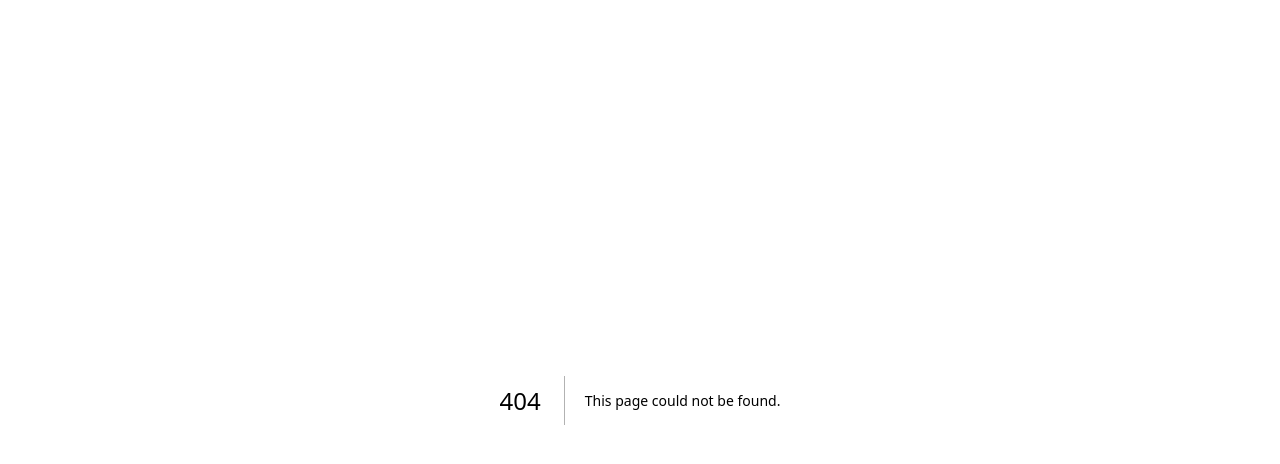
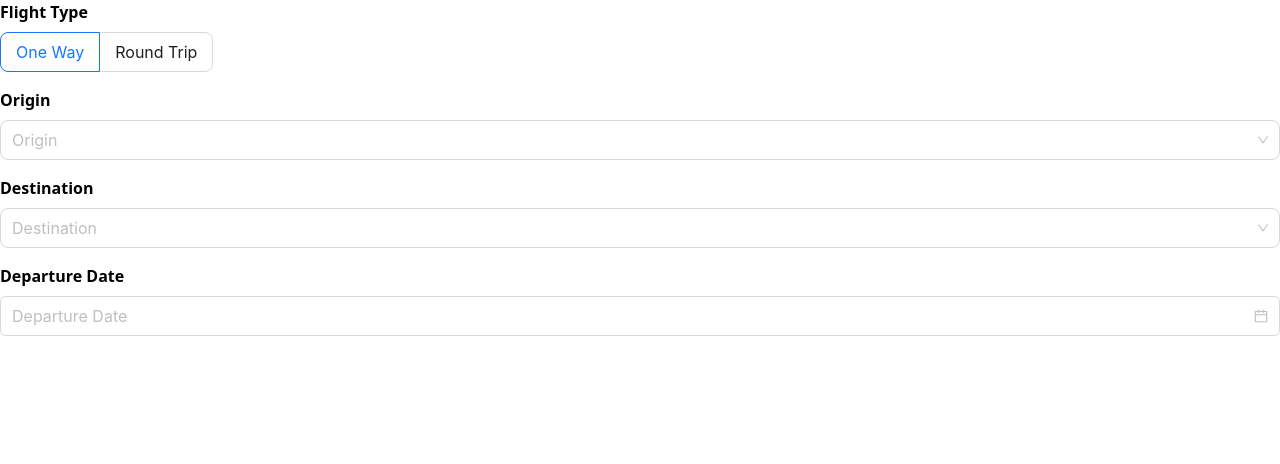
Before and after one commit to koalicioous/travel-itinerary, a Next.js app: page /order/ChooseFlight in a window 1280 px wide. Before the commit this address had no page. Shown: the top 464 px of the page. Built offline with nearby package versions, Linux system fonts and the light colour scheme.

Commit message:
handle search destination and origin

```diff
--- a/package.json
+++ b/package.json
@@ -9,13 +9,16 @@
     "lint": "next lint"
   },
   "dependencies": {
+    "@duffel/api": "^1.28.0",
     "@fortawesome/fontawesome-svg-core": "^6.4.0",
     "@fortawesome/free-solid-svg-icons": "^6.4.0",
     "@fortawesome/react-fontawesome": "^0.2.0",
     "@headlessui/react": "^1.7.13",
     "antd": "^5.4.0",
+    "axios": "^1.3.5",
     "eslint": "8.37.0",
     "eslint-config-next": "13.2.4",
+    "lodash": "^4.17.21",
     "next": "13.2.4",
     "react": "18.2.0",
     "react-dom": "18.2.0"
--- /dev/null
+++ b/src/pages/api/place.js
@@ -0,0 +1,16 @@
+import { getPlaceSuggestions } from "@/services/PlaceService";
+
+export default async function handler(req, res) {
+  const query = req.query.q;
+
+  if (!query) {
+    return res.status(400).json({ message: "Bad request" });
+  }
+  try {
+    const results = await getPlaceSuggestions(query);
+    res.status(200).json({ data: [...results] });
+  } catch (error) {
+    console.error(error);
+    res.status(500).json({ message: "Internal server error" });
+  }
+}
--- /dev/null
+++ b/src/pages/order/ChooseFlight/index.jsx
@@ -0,0 +1,152 @@
+import { Radio, DatePicker, Select } from "antd";
+import axios from "@/services/axios";
+import { useState } from "react";
+import { debounce } from "lodash";
+
+const flightOptions = [
+  {
+    value: "one-way",
+    label: "One Way",
+  },
+  {
+    value: "round-trip",
+    label: "Round Trip",
+  },
+];
+
+const ChooseFlight = () => {
+  const [flightType, setFlightType] = useState("one-way");
+  const [loading, setLoading] = useState(false);
+  const [originOptions, setOriginOptions] = useState([]);
+  const [destinationOptions, setDestinationOptions] = useState([]);
+
+  const handleSearchOrigin = async (query) => {
+    if (!query) return;
+    setLoading(true);
+    await axios
+      .get("/place", {
+        params: {
+          q: query,
+        },
+      })
+      .then((res) => {
+        const { data } = JSON.parse(res.data);
+        const options = data.map((item) => ({
+          value: item.id,
+          label: `${item.iata_code} - ${item.name} ${
+            item.city_name ? `(${item.city_name})` : ""
+          }`,
+          ...item,
+        }));
+        setOriginOptions(options);
+      })
+      .catch((err) => {
+        console.log(err);
+      })
+      .finally(() => {
+        setLoading(false);
+      });
+  };
+
+  const handleSearchDestionation = async (query) => {
+    if (!query) return;
+    setLoading(true);
+    await axios
+      .get("/place", {
+        params: {
+          q: query,
+        },
+      })
+      .then((res) => {
+        const { data } = JSON.parse(res.data);
+        const options = data.map((item) => ({
+          value: item.id,
+          label: `${item.iata_code} - ${item.name} ${
+            item.city_name ? `(${item.city_name})` : ""
+          }`,
+          ...item,
+        }));
+        setDestinationOptions(options);
+      })
+      .catch((err) => {
+        console.log(err);
+      })
+      .finally(() => {
+        setLoading(false);
+      });
+  };
+
+  return (
+    <div>
+      <div className="mb-4">
+        <div className="mb-2 font-semibold">Flight Type</div>
+        <div>
+          <Radio.Group
+            options={flightOptions}
+            optionType="button"
+            style={{ width: "100%" }}
+            size="large"
+            onChange={(e) => setFlightType(e.target.value)}
+            defaultValue={flightType}
+          />
+        </div>
+      </div>
+      <div className="mb-4">
+        <div className="mb-2 font-semibold">Origin</div>
+        <Select
+          style={{
+            width: "100%",
+          }}
+          loading={loading}
+          options={originOptions}
+          size="large"
+          placeholder="Origin"
+          onSearch={debounce(handleSearchOrigin, 500)}
+          showSearch
+          filterOption={false}
+        />
+      </div>
+      <div className="mb-4">
+        <div className="mb-2 font-semibold">Destination</div>
+        <Select
+          style={{
+            width: "100%",
+          }}
+          size="large"
+          placeholder="Destination"
+          showSearch
+          filterOption={false}
+          options={destinationOptions}
+          onSearch={debounce(handleSearchDestionation, 500)}
+          loading={loading}
+        />
+      </div>
+      <div className="mb-4">
+        <div className="mb-2 font-semibold">Departure Date</div>
+        <DatePicker
+          size="large"
+          style={{
+            width: "100%",
+          }}
+          placeholder="Departure Date"
+          format={"DD MMMM YYYY"}
+        />
+      </div>
+      {flightType === "round-trip" && (
+        <div className="mb-4">
+          <div className="mb-2 font-semibold">Return Date</div>
+          <DatePicker
+            size="large"
+            style={{
+              width: "100%",
+            }}
+            placeholder="Return Date"
+            format={"DD MMMM YYYY"}
+          />
+        </div>
+      )}
+    </div>
+  );
+};
+
+export default ChooseFlight;
--- a/src/pages/order/index.jsx
+++ b/src/pages/order/index.jsx
@@ -1,89 +1,15 @@
 import MainLayout from "@/layouts/main";
 import { FontAwesomeIcon } from "@fortawesome/react-fontawesome";
-import { DatePicker, Form, Radio, Select, Steps, Input, Option } from "antd";
+import { Form, Select, Steps, Input, Option } from "antd";
 import Head from "next/head";
 import { useState } from "react";
+import ChooseFlight from "./ChooseFlight";
 import {
   faPlaneDeparture,
   faUserEdit,
   faPassport,
   faTrash,
 } from "@fortawesome/free-solid-svg-icons";
-
-const flightOptions = [
-  {
-    value: "one-way",
-    label: "One Way",
-  },
-  {
-    value: "round-trip",
-    label: "Round Trip",
-  },
-];
-const ChooseFlight = () => {
-  const [flightType, setFlightType] = useState("one-way");
-  return (
-    <div>
-      <div className="mb-4">
-        <div className="mb-2 font-semibold">Flight Type</div>
-        <div>
-          <Radio.Group
-            options={flightOptions}
-            optionType="button"
-            style={{ width: "100%" }}
-            size="large"
-            onChange={(e) => setFlightType(e.target.value)}
-            defaultValue={flightType}
-          />
-        </div>
-      </div>
-      <div className="mb-4">
-        <div className="mb-2 font-semibold">Origin</div>
-        <Select
-          style={{
-            width: "100%",
-          }}
-          size="large"
-          placeholder="Origin"
-        />
-      </div>
-      <div className="mb-4">
-        <div className="mb-2 font-semibold">Destination</div>
-        <Select
-          style={{
-            width: "100%",
-          }}
-          size="large"
-          placeholder="Destination"
-        />
-      </div>
-      <div className="mb-4">
-        <div className="mb-2 font-semibold">Departure Date</div>
-        <DatePicker
-          size="large"
-          style={{
-            width: "100%",
-          }}
-          placeholder="Departure Date"
-          format={"DD MMMM YYYY"}
-        />
-      </div>
-      {flightType === "round-trip" && (
-        <div className="mb-4">
-          <div className="mb-2 font-semibold">Return Date</div>
-          <DatePicker
-            size="large"
-            style={{
-              width: "100%",
-            }}
-            placeholder="Return Date"
-            format={"DD MMMM YYYY"}
-          />
-        </div>
-      )}
-    </div>
-  );
-};
 
 const titleOptions = [
   {
@@ -234,7 +160,7 @@ const Order = () => {
             <div className="md:mt-8">{stepsItems[currentStep].content}</div>
           </Form>
         </div>
-        <div className="w-full p-8 bg-gray-500 rounded-lg"></div>
+        <div className="w-full p-8 bg-white shadow-lg rounded-lg"></div>
       </section>
     </MainLayout>
   );
--- /dev/null
+++ b/src/services/PlaceService/index.js
@@ -0,0 +1,8 @@
+import { duffel } from "../duffel";
+
+export const getPlaceSuggestions = async (query) => {
+  const { data } = await duffel.suggestions.list({
+    query,
+  });
+  return data;
+};
--- /dev/null
+++ b/src/services/axios/index.js
@@ -0,0 +1,7 @@
+import { Axios } from "axios";
+
+const axios = new Axios({
+  baseURL: "/api",
+});
+
+export default axios;
--- /dev/null
+++ b/src/services/duffel/index.js
@@ -0,0 +1,5 @@
+import { Duffel } from "@duffel/api";
+
+export const duffel = new Duffel({
+  token: "duffel_test_2ijvPX8Iq33Nw3EFW2Oo9aLOhsTcsUoSSd4qXaIGqBF",
+});
```
Also changed, not shown: src/services/AirportService/index.js (added), 1 other file (tests, documents, lock files or other folders).
